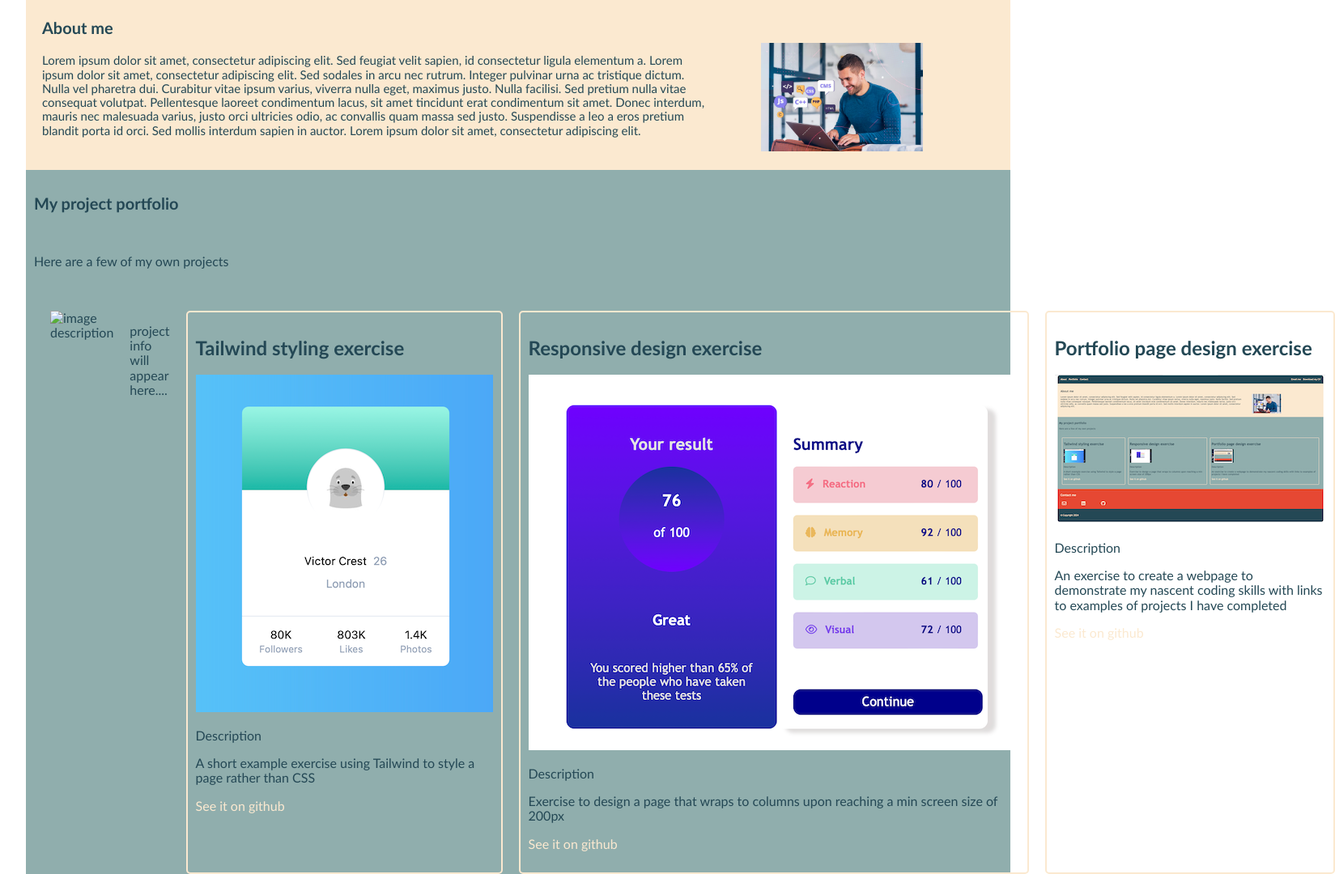
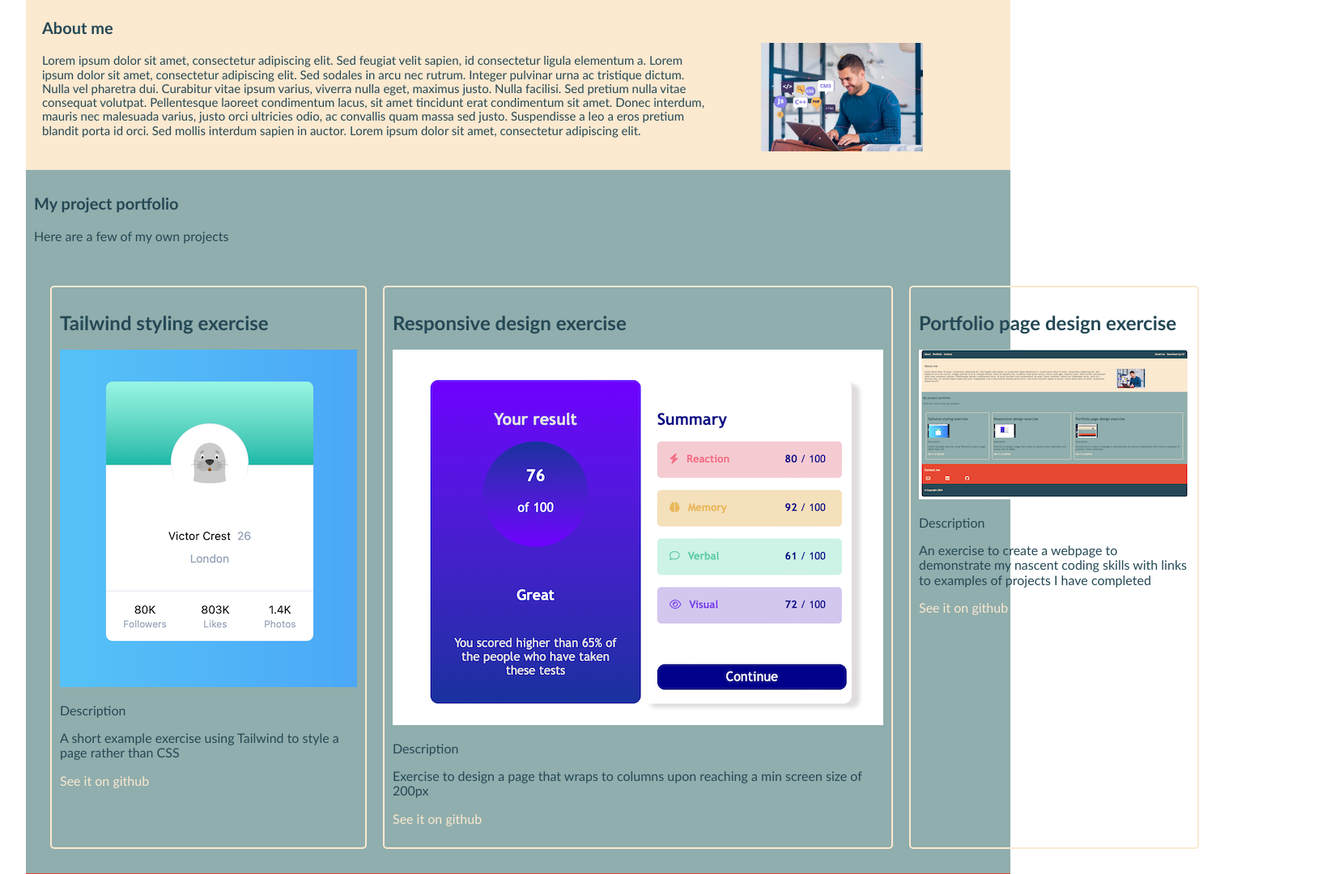
Before and after one commit to AndyB0o1/portfolio-exercise, a plain HTML site: page index.html in a window 1280 px wide. Shown: the part 75-1155 px from the top of the page at 81% size, 1649 px wide, since content can reach past the window. Drawn offline with nearby package versions, Linux system fonts and the light colour scheme.

Commit message:
changes to portfolio section

```diff
--- a/index.html
+++ b/index.html
@@ -12,6 +12,7 @@
 
 </head>
 <body>
+
     <header class="navigation">
 
         <nav class="links-left">
@@ -40,11 +41,12 @@
     </section>
 
     <section class="portfolio" id="portfolio">
-        <h3>My project portfolio</h3>
-        <p>Here are a few of my own projects</p>
+        <div class="projectBlurb">
+            <h3>My project portfolio</h3>
+            <p>Here are a few of my own projects</p>
+        </div>
         <div class="project">
-            <img class="projectImage" src="" alt="image description" />
-            <p class="projectInfo">project info will appear here....</p>
+
         </div>
     </section>
 
```
